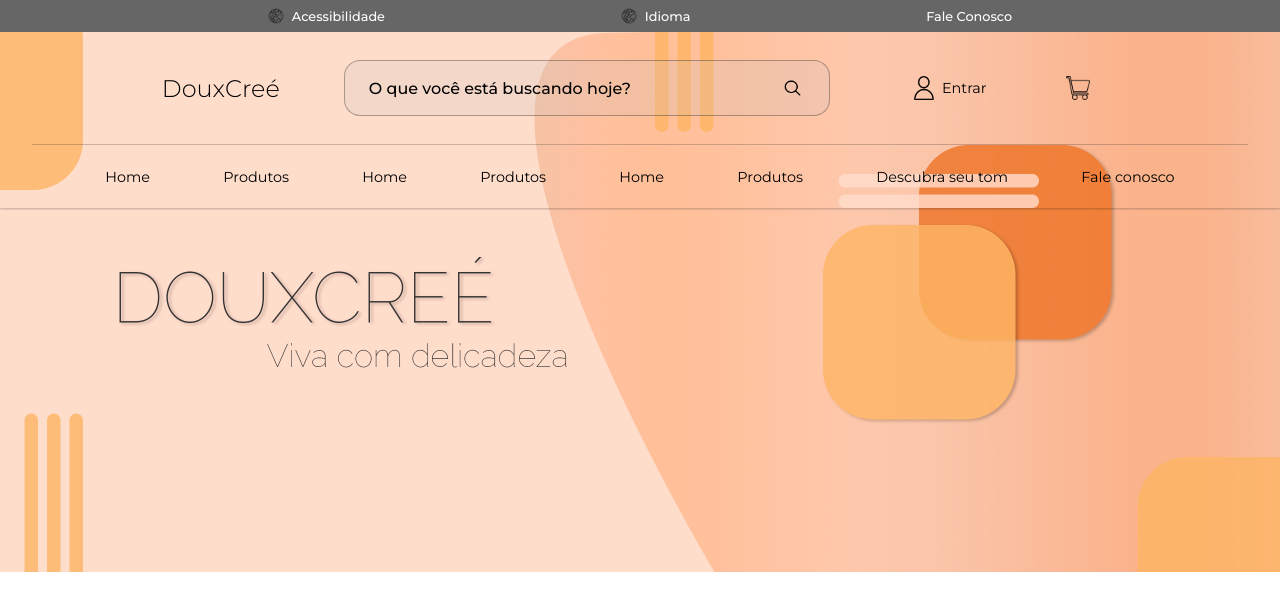
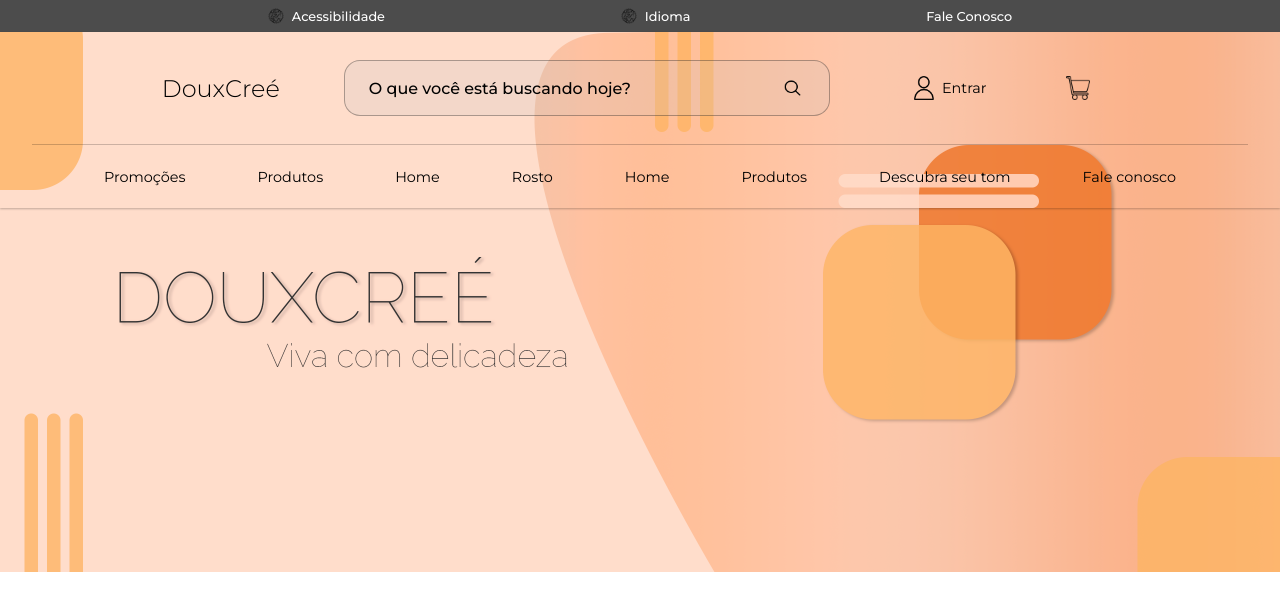
Before and after one commit to WendelFrancy/douxcree, a React (Vite) app: page /catalogue in a window 1280 px wide. Shown: the top 610 px of the page. Built offline with nearby package versions, Linux system fonts and the light colour scheme.

Commit message:
Adding New Navs

```diff
--- a/src/components/catalogue/Menu/CtgMenu.tsx
+++ b/src/components/catalogue/Menu/CtgMenu.tsx
@@ -14,6 +14,9 @@ const CtgMenu: React.FC = () => {
         <>
             <CtgBackground>
                 <InfoMenu>
+                    {/* TERMINAR DE PENSAR O QUE VIRÁ NESSE MENU DE FATO
+                        AVALIAR A OPACIDADE DO MENU, TÁ NUMA OPACITY BOA OU MELHOR TROCAR?
+                    */}
                     <InfoLangContainer>
                         <Globe
                             src='src/assets/landingpage/planet.png' alt='Planet Icon'
--- a/src/components/catalogue/Menu/StsCtgMenu.ts
+++ b/src/components/catalogue/Menu/StsCtgMenu.ts
@@ -1,11 +1,14 @@
 import styled from "styled-components";
 import { hoverBtn, changingMenu, navBar } from "./KeyframesMenu";
+
+// AS ANIMAÇÕES DE HOVER NO MENU ESTÃO ÓTIMAS, MAS PARA UM MELHOR UI EU PRECISO DE ANIMAÇÕES
+// REVERSAS TAMBÉM! AVALIAR MELHORES ALTERNATIVAS PARA "UNHOVER"/"ONMOUSELEAVE"
 
 export const InfoMenu = styled.section`
     display: flex;
     align-items: center;
     justify-content: space-evenly;
-    background-color: rgba(0,0,0,0.6);
+    background-color: rgba(0,0,0,.7);
     width: 100%;
     height: 2rem;
     color: white;
--- a/src/components/catalogue/Menu/actions/StsActions.ts
+++ b/src/components/catalogue/Menu/actions/StsActions.ts
@@ -1,5 +1,7 @@
 import styled from "styled-components";
 import { actionCartHover, actionEnterHover } from "../KeyframesMenu";
+
+// AJUSTAR NO PHOTOSHOP O TAMANHO DAS IMAGENS DOS ACTIONS PARA UM TAMANHO FIXO!!
 
 export const ActionsContainer = styled.div`
     display: flex;
--- a/src/components/catalogue/Menu/navegation/NavMenu.tsx
+++ b/src/components/catalogue/Menu/navegation/NavMenu.tsx
@@ -40,12 +40,15 @@ const NavMenu = () => {
                 className='navBar'
             >
                 <NavList>
+                    {/* ALTERAR O MENU DE NAVEGAÇÃO PARA UM MENU REAL OFICIAL!!!
+                        REFS: O BOTICARIO, NATURA, FRANCINY, MARIMARIA, KERASTASE
+                    */}
                     <Navigation
                         onMouseEnter={(e) => { mouseEnter(); handleHover(e); mouseUp(e) }}
-                        id='home'
+                        id='promocoes'
                     >
-                        <p className={isMouseUp === 'home' ? 'navpara' : ''}>
-                            Home
+                        <p className={isMouseUp === 'promocoes' ? 'navpara' : ''}>
+                            Promoções
                         </p>
                     </Navigation>
                     <Navigation
@@ -64,9 +67,9 @@ const NavMenu = () => {
                     </Navigation>
                     <Navigation
                         onMouseEnter={(e) => { mouseEnter(); handleHover(e); mouseUp(e) }}
-                        id='produtos2'
+                        id='rosto'
                     >
-                        <p className={isMouseUp == 'produtos2' ? 'navpara' : ""}> Produtos </p>
+                        <p className={isMouseUp == 'rosto' ? 'navpara' : ""}> Rosto </p>
                     </Navigation>
                     <Navigation
                         onMouseEnter={(e) => { mouseEnter(); handleHover(e); mouseUp(e) }}
--- a/src/components/catalogue/Menu/navegation/Options.tsx
+++ b/src/components/catalogue/Menu/navegation/Options.tsx
@@ -8,9 +8,9 @@ type Opcoes = {
 const Options: React.FC<Opcoes> = (props) =>  {
 
     const optionsMap: Record<string, JSX.Element> = {
-        home: (
+        promocoes: (
             <>
-            <OptionsTitle> Bem-vindo a Home </OptionsTitle>
+            <OptionsTitle> Principais Promoções! </OptionsTitle>
             </>
         ),
         produtos: (
@@ -18,9 +18,9 @@ const Options: React.FC<Opcoes> = (props) =>  {
             <OptionsTitle> Bem-vindo a Produtos </OptionsTitle>
             </>
         ),
-        faleconosco: (
+        rosto: (
             <>
-            <OptionsTitle> Fale Conosco </OptionsTitle>
+            <OptionsTitle> Tudo para seu rosto! </OptionsTitle>
             </>
         ),
         descobrirtom: (
```
